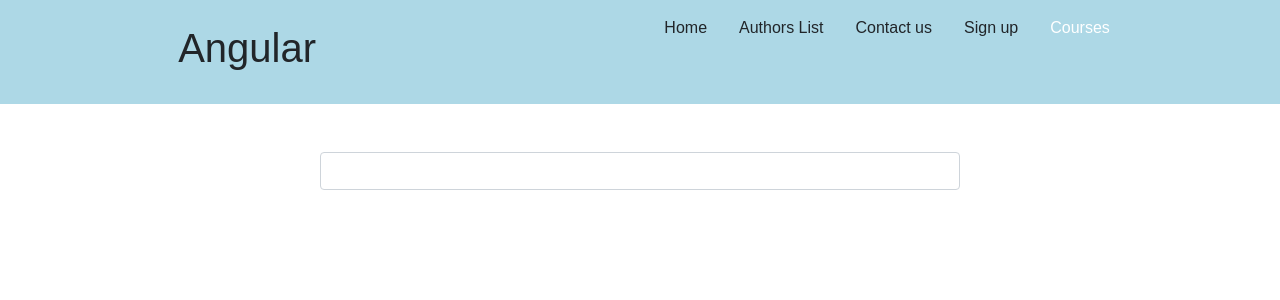
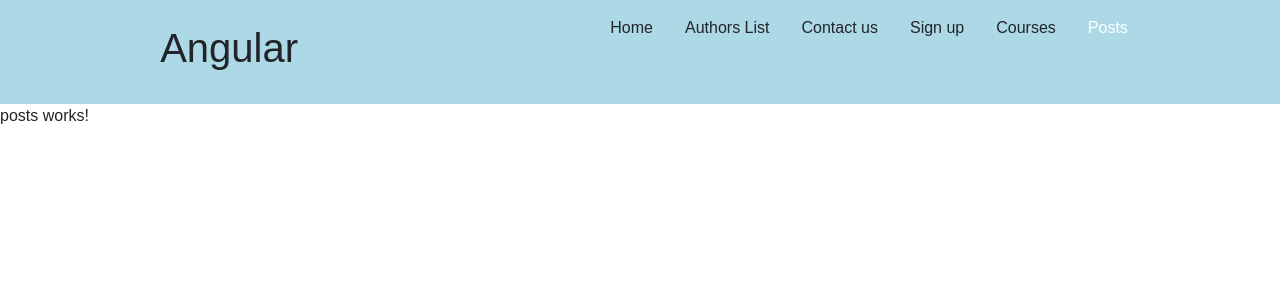
Before and after one commit to SafwanSa/first-angular-app, an Angular app: page / in a window 1280 px wide. Shown: the top 300 px of the page. Built offline with nearby package versions, Linux system fonts and the light colour scheme; no server answers.

Commit message:
Add the posts component

```diff
--- a/src/app/app.component.html
+++ b/src/app/app.component.html
@@ -21,6 +21,10 @@
       <li [class.active]="viewMode == 'newCourse'">
         <a (click)="viewMode = 'newCourse'">Courses</a>
       </li>
+
+      <li [class.active]="viewMode == 'posts'">
+        <a (click)="viewMode = 'posts'">Posts</a>
+      </li>
     </ul>
   </div>
 
--- a/src/app/app.component.ts
+++ b/src/app/app.component.ts
@@ -6,6 +6,6 @@
   styleUrls: ['./app.component.css'],
 })
 export class AppComponent {
-  viewMode = 'newCourse';
+  viewMode = 'posts';
   title = 'first-angular-app';
 }
--- a/src/app/posts/posts.component.ts
+++ b/src/app/posts/posts.component.ts
@@ -7,7 +7,13 @@
   styleUrls: ['./posts.component.css'],
 })
 export class PostsComponent implements OnInit {
-  constructor(http: HttpClient) {}
+  constructor(http: HttpClient) {
+    http
+      .get('http://jsonplaceholder.typicode.com/posts')
+      .subscribe((response) => {
+        console.log(response);
+      });
+  }
 
   ngOnInit() {}
 }
--- a/src/app/test-switch/test-switch.component.html
+++ b/src/app/test-switch/test-switch.component.html
@@ -19,5 +19,9 @@
     <app-newCourseForm></app-newCourseForm>
   </div>
 
+  <div *ngSwitchCase="'posts'">
+    <app-posts></app-posts>
+  </div>
+
   <div *ngSwitchDefault>Otherwise</div>
 </div>
```
